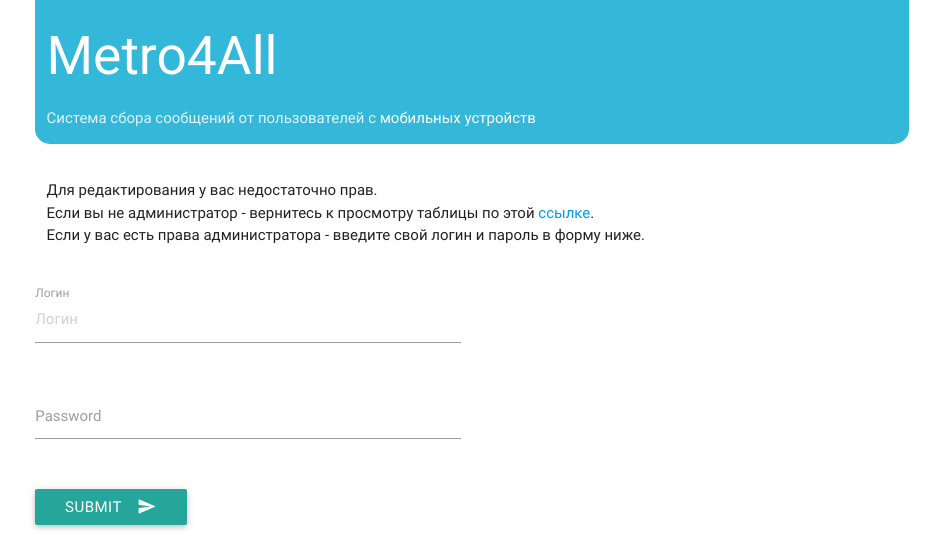
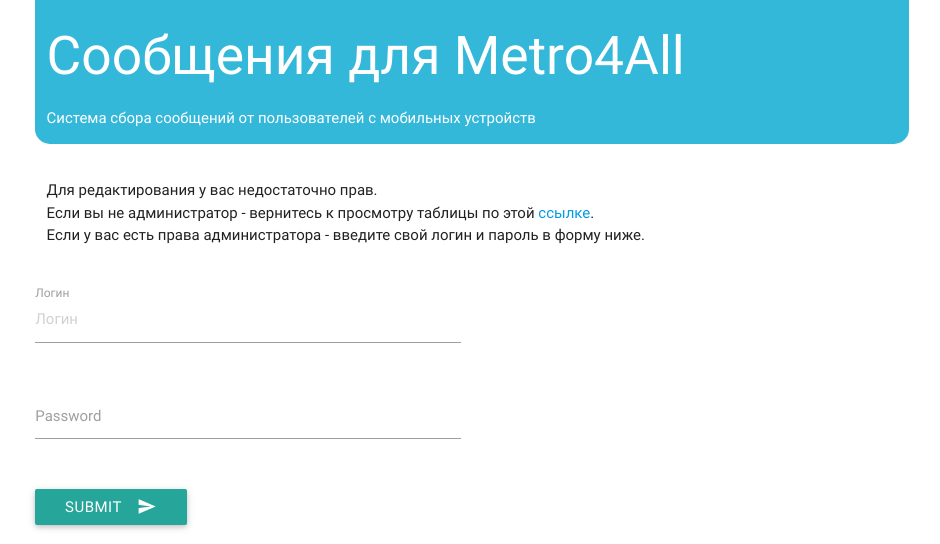
Before and after one commit to drnextgis/metro4all, a Python web app: template metro4all/templates/login.mako in a window 1280 px wide. Shown: the top 544 px of the page, without its empty margins (168-1108 px from the left). Run offline with Mako, Linux system fonts and the light colour scheme; the template is opened without the code that fills it, so the values that code supplies are empty.

Commit message:
update title

```diff
--- a/metro4all/static/css/main.css
+++ b/metro4all/static/css/main.css
@@ -13,6 +13,7 @@
 div.title {
     background-color: #33B8DA;
     border-radius: 0 0 1em 1em;
+    color: #FFF;
 }
 
 div.title a {
--- a/metro4all/templates/_master.mako
+++ b/metro4all/templates/_master.mako
@@ -25,8 +25,8 @@
 <div class="container" <%block name="container_id"/>>
 
     <div class="row title">
-        <div class="col s12 blue-text text-lighten-5">
-            <h2><a href="${request.route_url('home')}">Metro4All</a></h2>
+        <div class="col s12">
+            <h2><a href="${request.route_url('home')}">Сообщения</a> для <a href="http://metro4all.org/" target="_blank">Metro4All</a></h2>
             <p>Система сбора сообщений от пользователей с <a href="https://play.google.com/store/apps/details?id=com.nextgis.metroaccess" target="_blank">мобильных устройств</a></p>
         </div>
     </div>
--- a/metro4all/templates/home.mako
+++ b/metro4all/templates/home.mako
@@ -1,6 +1,6 @@
 <%inherit file="_master.mako"></%inherit>
 
-<%block name="title">Сообщения</%block>
+<%block name="title">Сообщения для Metro4All</%block>
 
 <%block name="css">
     <link href="${request.static_url('metro4all:static/contrib/jtable.2.4.0/themes/metro/metro4all/jtable.css')}"
```
